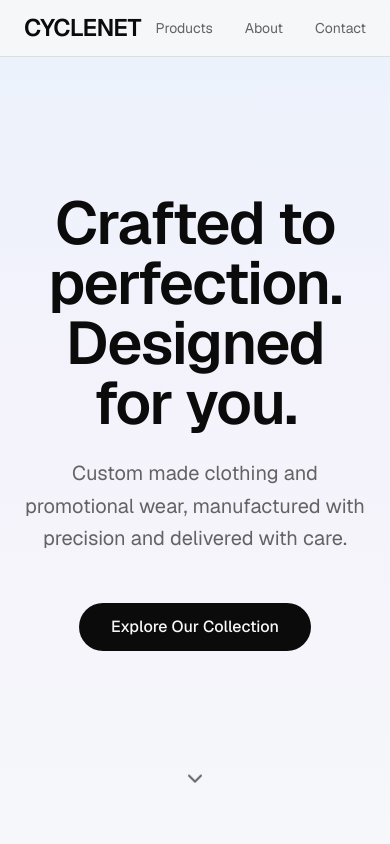
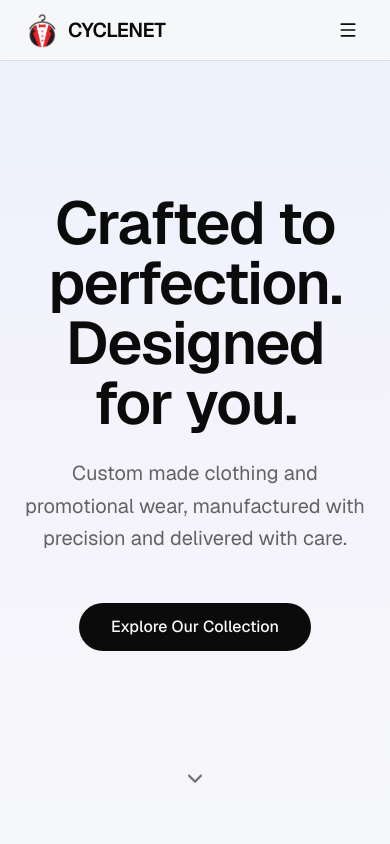
Before and after one commit to tech-savvy-consultancy/Cyclenet-website, a Next.js app: page / in a window 390 px wide. Shown: the top 844 px of the page. Built offline with nearby package versions, Linux system fonts and the light colour scheme.

Commit message:
feat: update navbar with logo and collapsible mobile menu
Add logo and implement responsive mobile navigation menu.

```diff
--- a/app/page.tsx
+++ b/app/page.tsx
@@ -3,7 +3,7 @@
 import { useEffect, useRef, useState } from 'react'
 import { Button } from '@/components/ui/button'
 import { Card } from '@/components/ui/card'
-import { ChevronDown, Mail, Phone, MapPin } from 'lucide-react'
+import { ChevronDown, Mail, Phone, MapPin, Menu, X } from 'lucide-react'
 import Image from 'next/image'
 
 const productCategories = [
@@ -215,6 +215,7 @@ function AnimatedSection({
 
 export default function Page() {
   const [scrollY, setScrollY] = useState(0)
+  const [mobileMenuOpen, setMobileMenuOpen] = useState(false)
 
   useEffect(() => {
     const handleScroll = () => {
@@ -232,10 +233,21 @@ export default function Page() {
       {/* Header */}
       <header className="fixed top-0 w-full z-50 bg-background/80 backdrop-blur-xl border-b border-border">
         <nav className="max-w-7xl mx-auto px-6 py-3 flex items-center justify-between">
-          <div className="text-2xl font-semibold tracking-tight text-foreground">
-            CYCLENET
+          <div className="flex items-center gap-2">
+            <Image
+              src="/logo.png"
+              alt="Cyclenet Logo"
+              width={36}
+              height={36}
+              className="w-9 h-9"
+            />
+            <span className="text-xl font-semibold tracking-tight text-foreground">
+              CYCLENET
+            </span>
           </div>
-          <div className="flex items-center gap-8">
+
+          {/* Desktop Navigation */}
+          <div className="hidden md:flex items-center gap-8">
             <a href="#products" className="text-sm text-muted-foreground hover:text-foreground transition-colors">
               Products
             </a>
@@ -246,7 +258,43 @@ export default function Page() {
               Contact
             </a>
           </div>
+
+          {/* Mobile Menu Button */}
+          <button
+            className="md:hidden p-2 text-foreground hover:bg-muted rounded-lg transition-colors"
+            onClick={() => setMobileMenuOpen(!mobileMenuOpen)}
+            aria-label="Toggle menu"
+          >
+            {mobileMenuOpen ? <X className="w-5 h-5" /> : <Menu className="w-5 h-5" />}
+          </button>
         </nav>
+
+        {/* Mobile Navigation */}
+        <div className={`md:hidden overflow-hidden transition-all duration-300 ease-in-out ${mobileMenuOpen ? 'max-h-48' : 'max-h-0'}`}>
+          <div className="px-6 py-4 space-y-3 bg-background/95 border-t border-border">
+            <a
+              href="#products"
+              className="block text-sm text-muted-foreground hover:text-foreground transition-colors"
+              onClick={() => setMobileMenuOpen(false)}
+            >
+              Products
+            </a>
+            <a
+              href="#about"
+              className="block text-sm text-muted-foreground hover:text-foreground transition-colors"
+              onClick={() => setMobileMenuOpen(false)}
+            >
+              About
+            </a>
+            <a
+              href="#contact"
+              className="block text-sm text-muted-foreground hover:text-foreground transition-colors"
+              onClick={() => setMobileMenuOpen(false)}
+            >
+              Contact
+            </a>
+          </div>
+        </div>
       </header>
 
       {/* Hero Section with Parallax */}
```
Also changed, not shown: public/logo.png (added).
